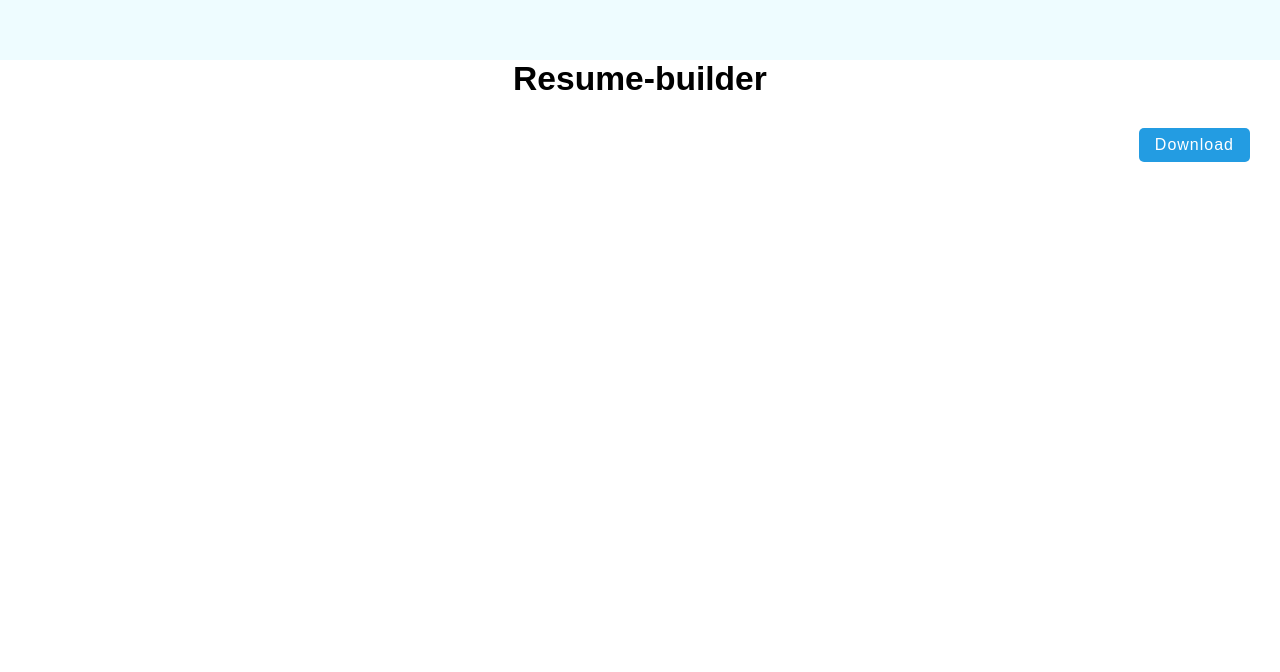
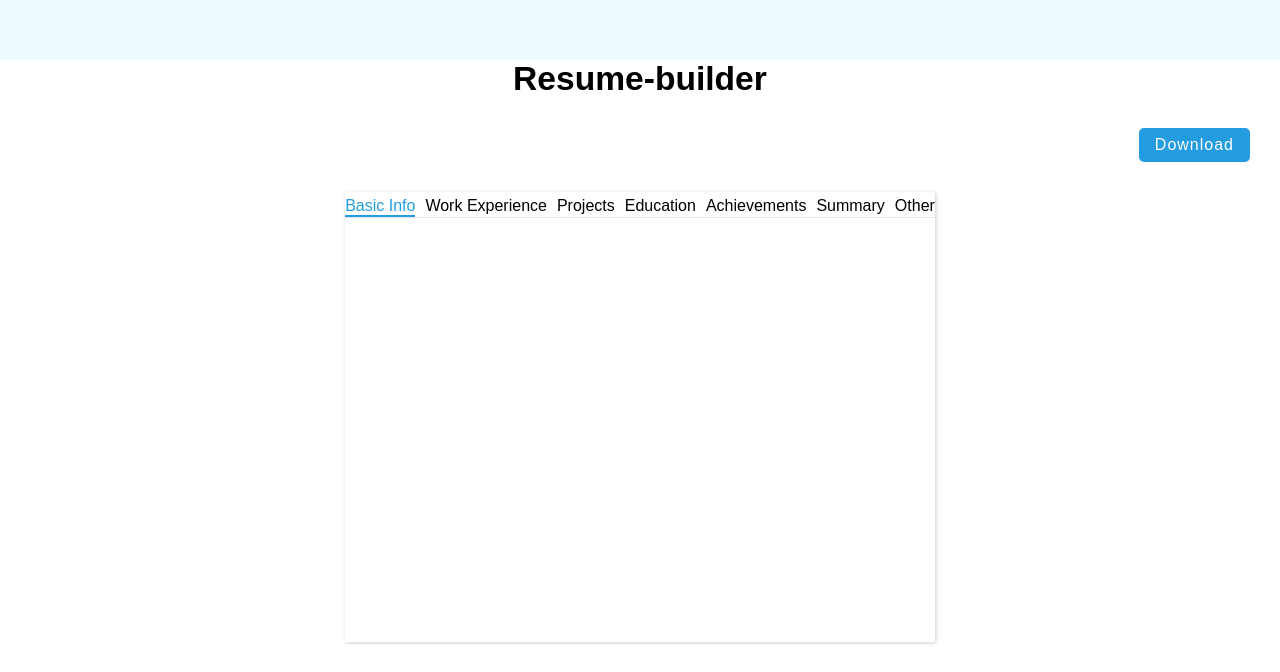
Before and after one commit to avineshsharma/Resume-Builder-AI-Tool, a React app in the folder src/: page / in a window 1280 px wide. Shown: the part 620-1292 px from the top of the page. Before the commit the page ends 812 px from the top, so only its background shows below. Built offline with nearby package versions, Linux system fonts and the light colour scheme; the HTML template or start-up script is replaced by a standard one.

Commit message:
initial commit

```diff
--- a/src/App.jsx
+++ b/src/App.jsx
@@ -2,6 +2,7 @@
 import React from 'react'
 import Header from './components/Header/Header'
 import Body from './components/Header/Body/Body'
+
 
 import './App.css'
 
@@ -36,6 +37,7 @@
 
         <Header/>
         <Body/>
+
     </>
 
   );
--- a/src/components/Header/Body/Body.jsx
+++ b/src/components/Header/Body/Body.jsx
@@ -2,12 +2,21 @@
 
 // import { ArrowDown } from "react-feather";
 
+import Editor from "./Editor/Editor";
 
 import styles from "./Body.module.css";
 
-
 function Body() {
     const colors = ["#239ce2", "#48bb78", "#0bc5ea", "#a0aec0", "#ed8936"];
+    const sections = {
+        basicInfo: "Basic Info",
+        workExp: "Work Experience",
+        project: "Projects",
+        education: "Education",
+        achievement: "Achievements",
+        summary: "Summary",
+        other: "Other",
+    };
     return (
         <div className={styles.container}>
             <p className={styles.heading}>Resume-builder</p>
@@ -23,8 +32,12 @@
                 </div>
                 <button>Download
                     {/* <ArrowDown/> */}
-            </button>
+                </button>
             </div>
+            <div className={styles.main}>
+                <Editor sections={sections} />
+            </div>
+
         </div>
     );
 
--- /dev/null
+++ b/src/components/Header/Body/Editor/Editor.jsx
@@ -0,0 +1,33 @@
+import React, { useEffect, useState } from "react";
+
+import styles from './Editor.module.css';
+
+function Editor(props) {
+
+    const sections = props.sections
+
+    // const [activeSectionKey, setactivesectionKey] = useState(object.keys(sections)[0]);
+    const [activeSectionKey, setActiveSectionKey] = useState(
+        Object.keys(sections)[0]
+      );
+    return (
+        <div className={styles.container}>
+            <div className={styles.header}>
+
+                 {Object.keys(sections)?.map((key) => (
+          <div
+            className={`${styles.section} ${
+              activeSectionKey === key ? styles.active : ""
+            }`}
+            key={key}
+            onClick={() => setActiveSectionKey(key)}
+          >
+            {sections[key]}
+          </div>
+        ))}
+            </div>
+        </div>
+    )
+}
+
+export default Editor;
--- /dev/null
+++ b/src/components/Header/Body/Editor/Editor.module.css
@@ -0,0 +1,34 @@
+.container {
+    min-width: 550px;
+    min-height: 450px;
+    max-width: 750px;
+    display: flex;
+    flex-direction: column;
+    gap: 30px;
+    box-shadow: 1px 1px 4px rgba(0, 0, 0, 0.2);
+    padding-top: 5px;
+    height: fit-content;
+    margin: 0 auto;
+  }
+
+  .header {
+    display: flex;
+    gap: 10px;
+    overflow-x: auto;
+    border-bottom: 1px solid rgba(0, 0, 0, 0.1);
+    cursor: pointer;
+  }
+
+  .header.section{
+    padding: 10px;
+    border-bottom: 2px solid transparent;
+    font-weight: 500;
+    font-size: 1rem;
+    white-space: nowrap;
+    cursor: pointer;
+  }
+
+  .header .active{
+border-bottom: 2px solid  #239ce2;
+color:  #239ce2;
+}
```
